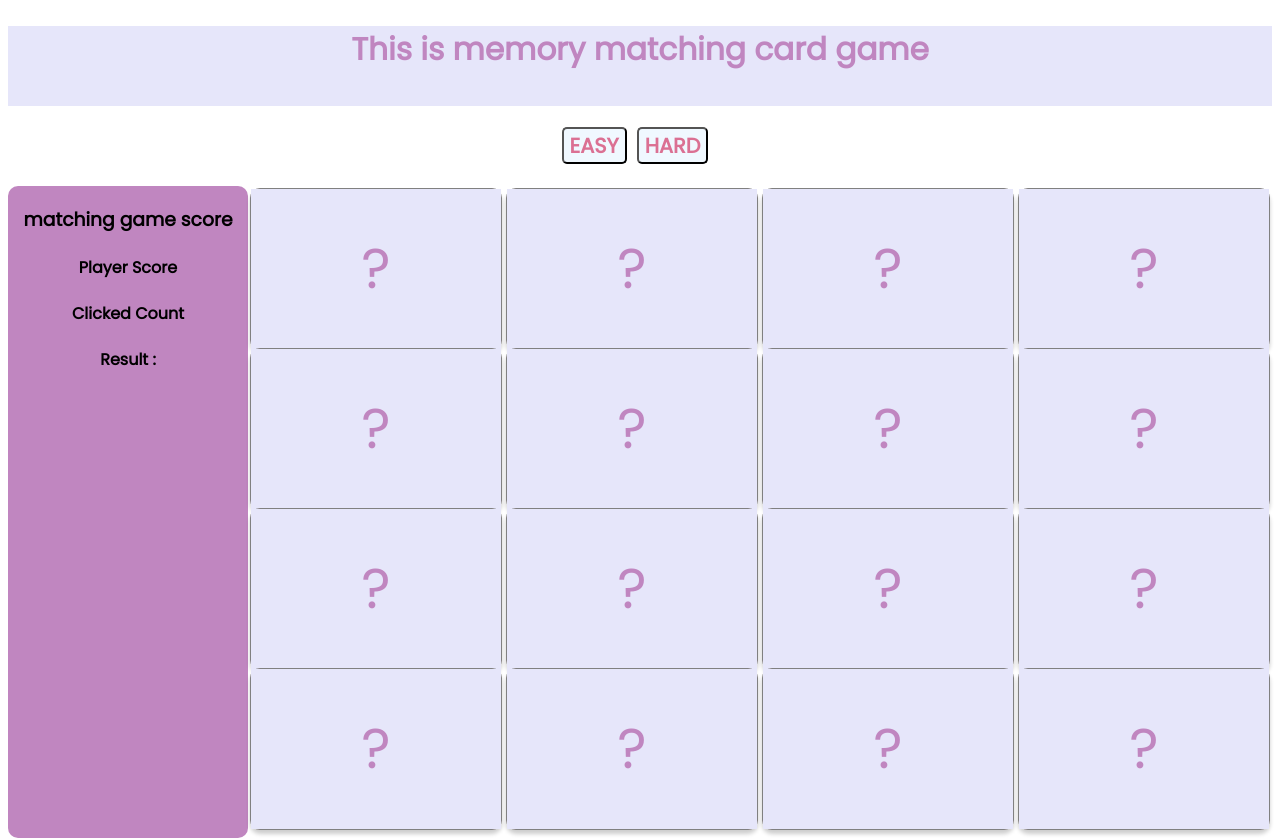
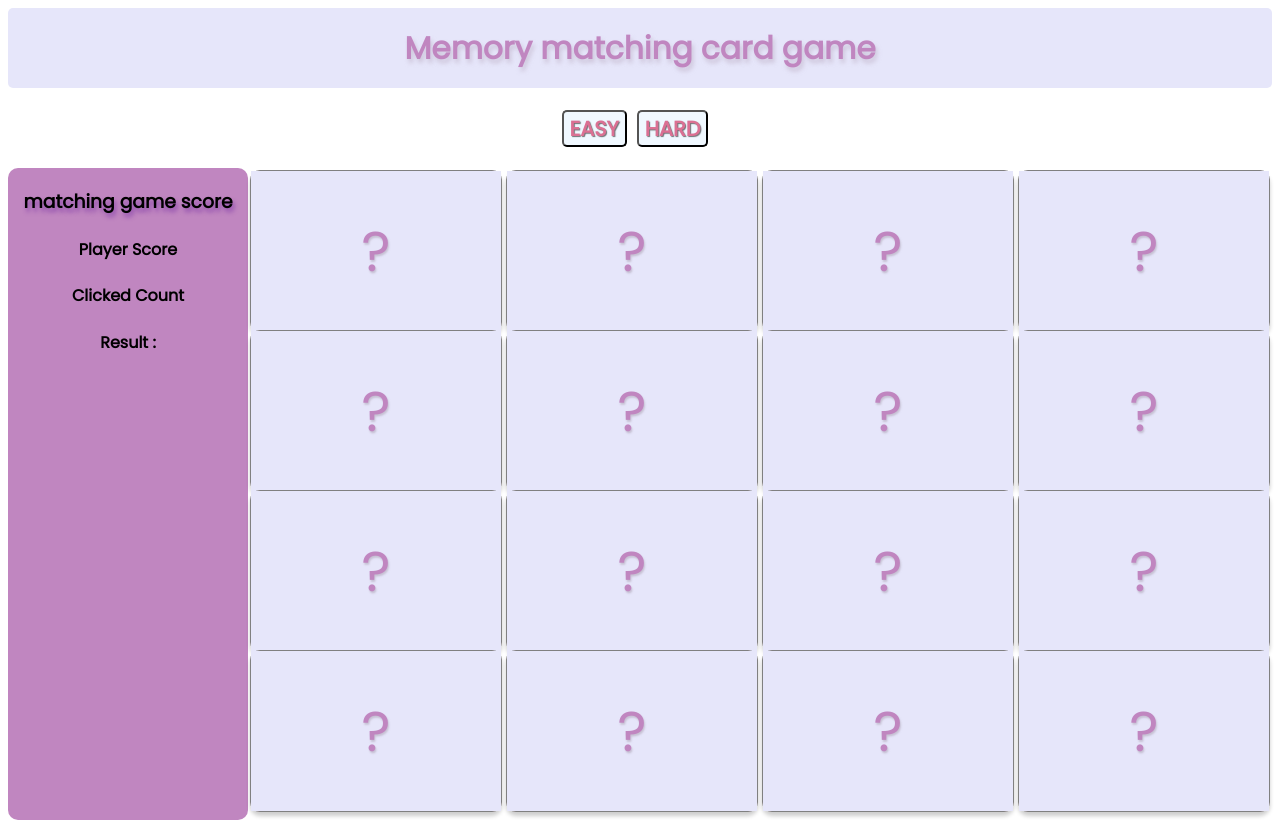
Before and after one commit to Sunjang1009/project1-matching-game, a plain HTML site: page index.html in a window 1280 px wide. Drawn offline with Linux system fonts and the light colour scheme.

Commit message:
updated css and README

```diff
--- a/index.html
+++ b/index.html
@@ -10,7 +10,7 @@
 </head>
 <body>
     <nav>
-        <h1>This is memory matching card game</h1>
+        <h1>Memory matching card game</h1>
     </nav>
     <div class="buttons">
         <button class="easy">EASY</button>
--- a/style.css
+++ b/style.css
@@ -3,15 +3,25 @@
     font-family: "Poppins", sans-serif;
 }
 body {
-    height: 100vh;
+    height: 100%
+    display: flex;
+}
 
+h3{
+    font-weight: bold;
+    text-shadow: 2px 4px 4px rgba(114, 42, 161, 0.6);
 }
 nav {
+    display: flex;
+    align-items: center;
+    justify-content: center;
     background-color: lavender;
+    text-shadow: 2px 4px 4px rgba(190, 177, 199, 0.6);
     height: 10vh;
     color:rgb(192, 134, 192);
     text-align: center;
     font-size: 1.3em;
+    border-radius: 5px;
 }
 .buttons {
     display: flex;
@@ -28,6 +38,7 @@ button {
     font-weight: bold;
     background-color: aliceblue;
     border-radius: 5px;
+    text-shadow: 1px 1px 1px rgba(29, 28, 30, 0.6);
 }
 
 .disabled {
@@ -115,6 +126,7 @@ main {
 .card-front {
     background-color: lavender;
     color:rgb(192, 134, 192);
+    text-shadow: 1px 2px 2px rgba(177, 166, 185, 0.6);
 }
 .card-back {
     text-align: center;
```
Also changed, not shown: 1 other file.
